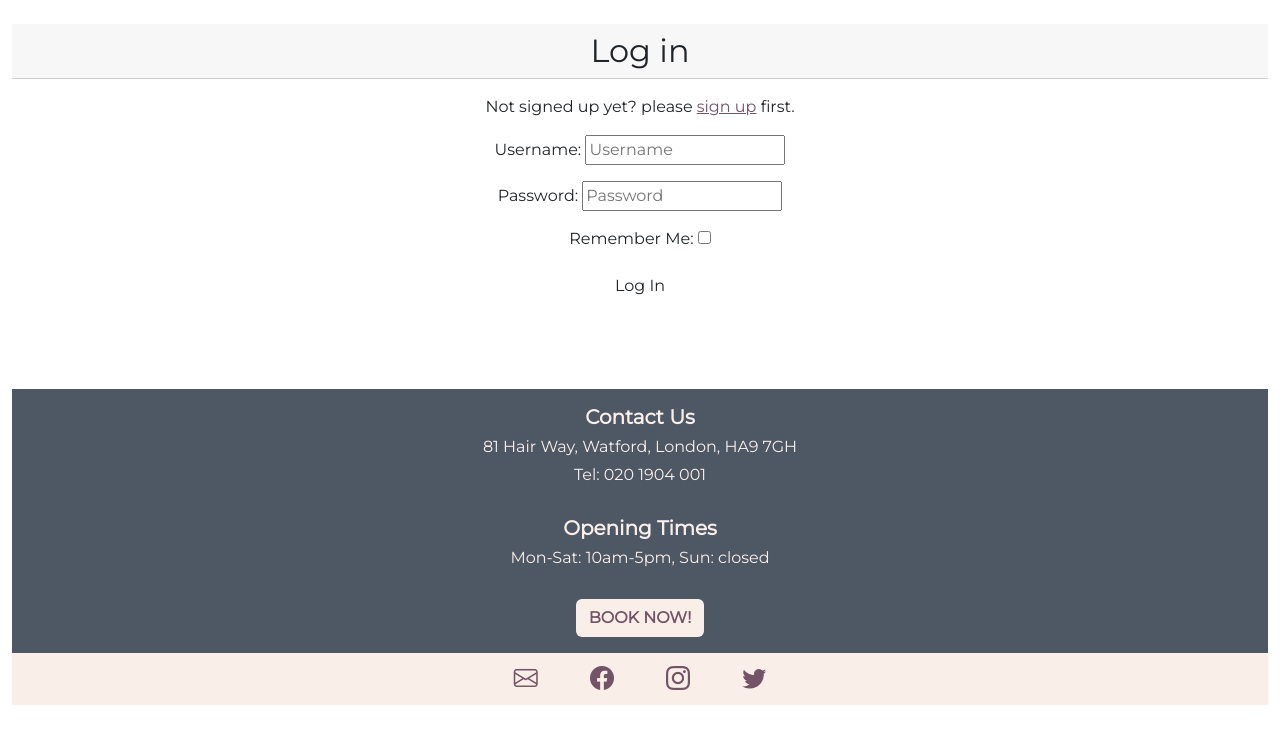
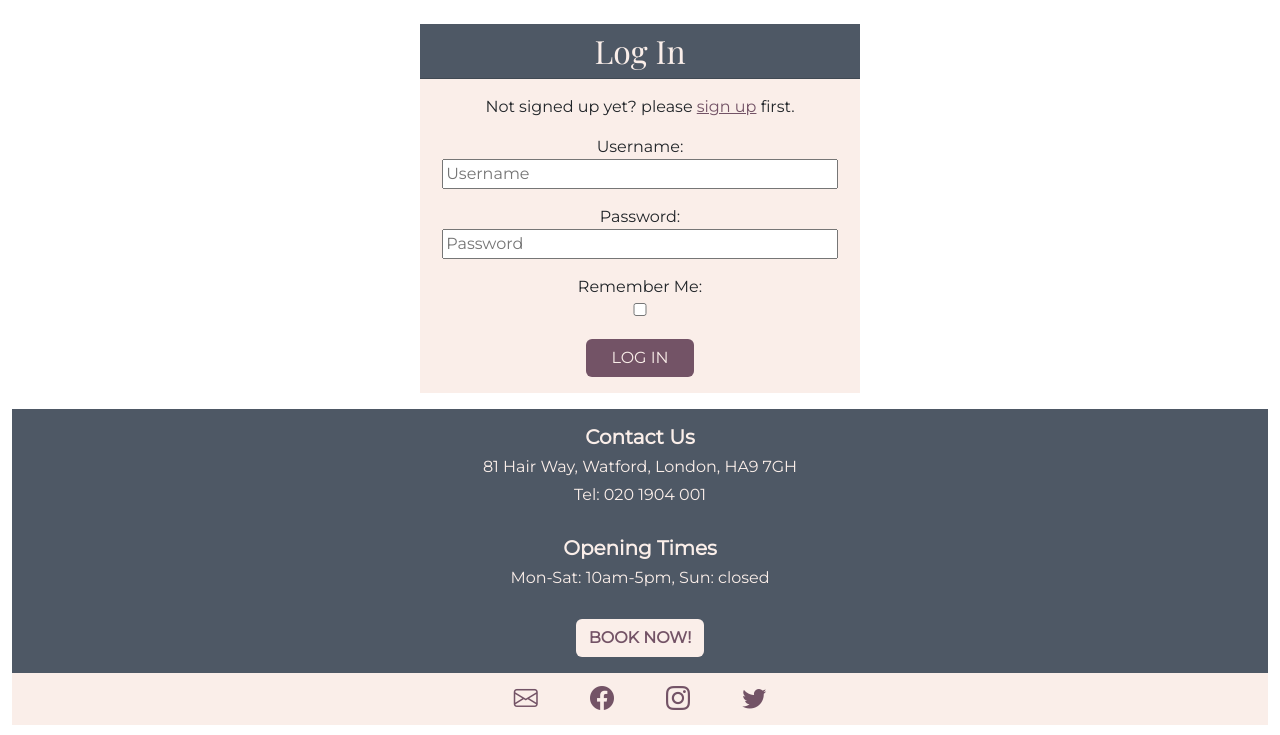
Before and after one commit to JPatel87/locks-of-lush, a Django app: page /accounts/login/ in a window 1280 px wide. Shown: the part 95-830 px from the top of the page. Before the commit the page ends 800 px from the top, so only its background shows below. Run offline with Django 3.2, Linux system fonts and the light colour scheme; some libraries are stand-ins or nearby versions.

Commit message:
Update style sheet with login, sign up and logout styles

```diff
--- a/static/css/style.css
+++ b/static/css/style.css
@@ -70,12 +70,13 @@ h1 {
     text-transform: capitalize;
 }
 
-.services-btn {
+.action-btn {
     background-color: #735366;
     color: #faeee9;
+    text-transform: uppercase;
 }
 
-.services-btn:hover {
+.action-btn:hover {
     background-color: #4e5865;
     color: #faeee9;
 }
@@ -99,7 +100,7 @@ h1 {
 
 /* services page styles */
 
-.services-header {
+.page-header {
     font-family: 'Playfair Display', serif;
     background-color: #4e5865;
     color: #faeee9;
@@ -150,6 +151,38 @@ h1 {
     color: #4e5865;
 }
 
+/* login/sign in page styles */
+
+.sign-up-container {
+    width: 95%;
+    clear: both;
+    background-color: #faeee9;
+}
+
+.header-text {
+    width: 100%;
+    justify-content: center;
+}
+
+.form-container {
+    display: flex;
+    justify-content: center;
+}
+
+.sign-up-container input {
+    width: 90%;
+    clear: both;
+}
+
+.log-in-prompt {
+    color: #735366;
+}
+
+.log-in-prompt:hover {
+    color: #4e5865;
+}
+
+
 /* media queries */
 
 @media (min-width: 768px) {
@@ -161,4 +194,21 @@ h1 {
         font-size: 2.8rem;
     }
 
+    .sign-up-container {
+    width: 50%;
+    }
 }
+
+@media (min-width: 992px) {
+    .navbar-brand {
+        font-size: 7rem;
+    }
+
+    .caption {
+        font-size: 2.8rem;
+    }
+
+    .sign-up-container {
+    width: 35%;
+    }
+}
```
